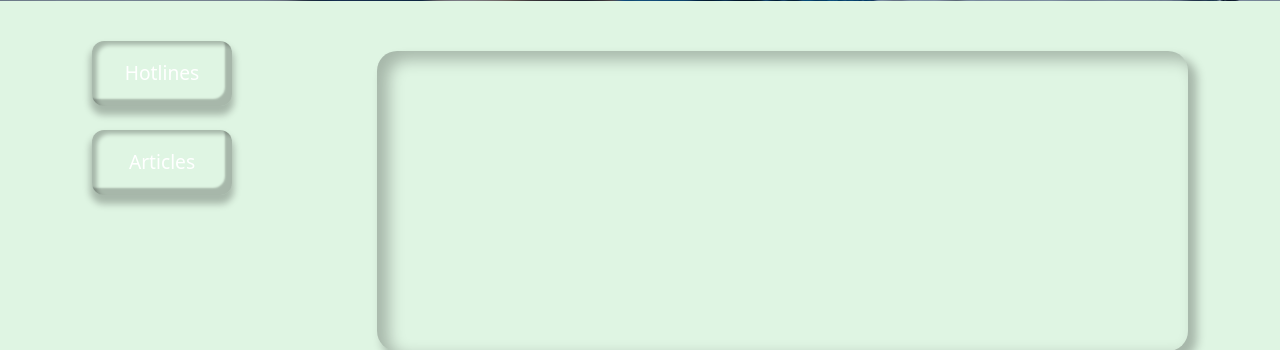
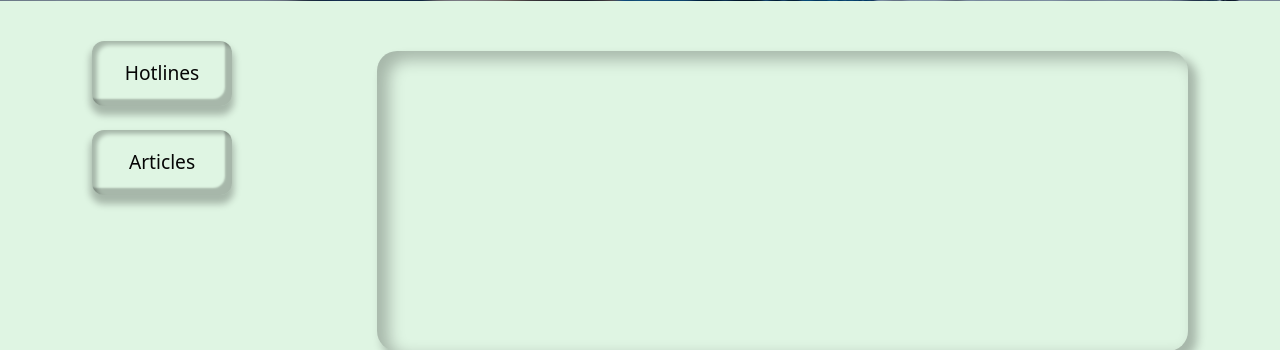
Before and after one commit to Mind-Connect/wd-mindconnect, a PHP site: page / in a window 1280 px wide. Shown: the part 843-1193 px from the top of the page. Run offline with PHP 8.4, Linux system fonts and the light colour scheme; some web fonts are replaced.

Commit message:
Style Update

```diff
--- a/style.css
+++ b/style.css
@@ -42,7 +42,7 @@ body {
   border: none;
   border-radius: 12px;
   box-shadow: 0px 7px 7px 2px rgba(0,0,0,.25), inset -7px -7px 2px 0px rgba(0,0,0,.25), inset 5px 4px 4px 0px rgba(0,0,0,.25);
-  color: rgb(255,255,255);
+  color: rgb(5, 5, 5);
   font-size: 1.2rem;
   font-weight: 500;
   backdrop-filter: blur(4px);
```
